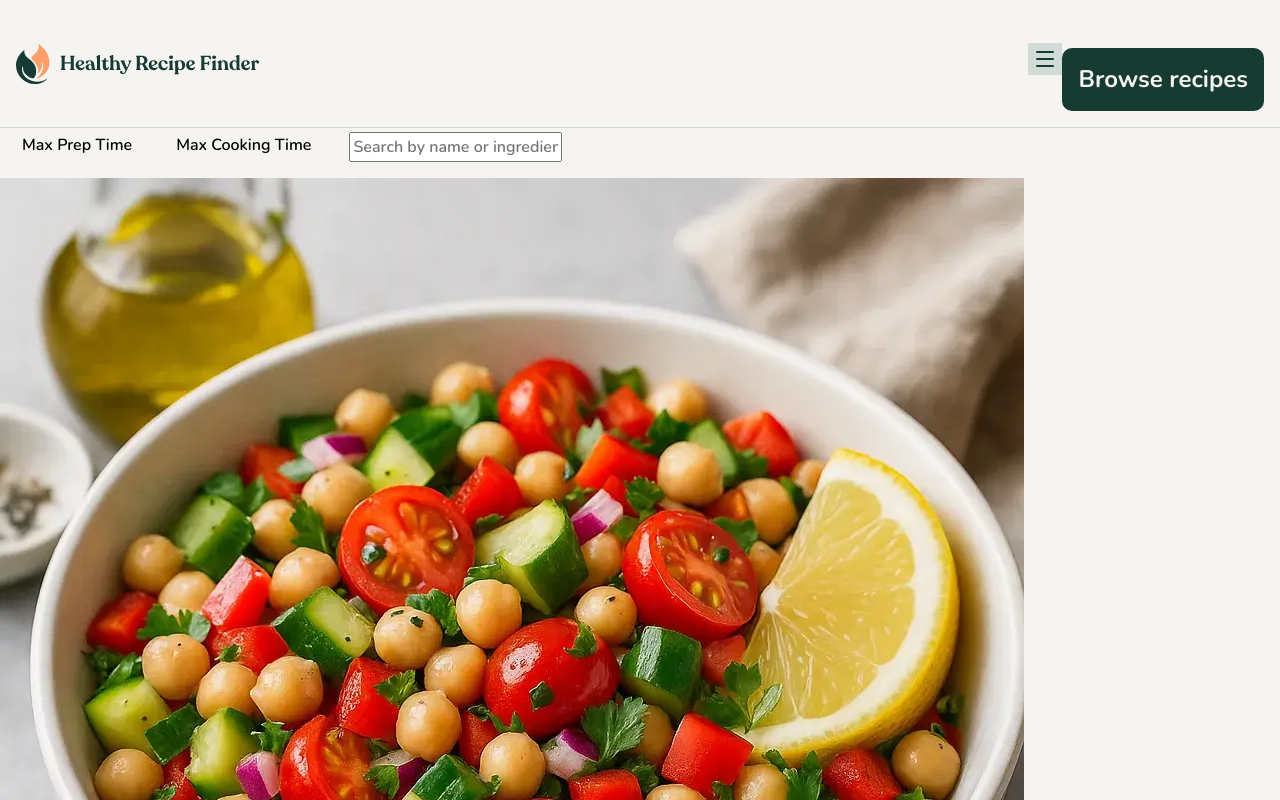
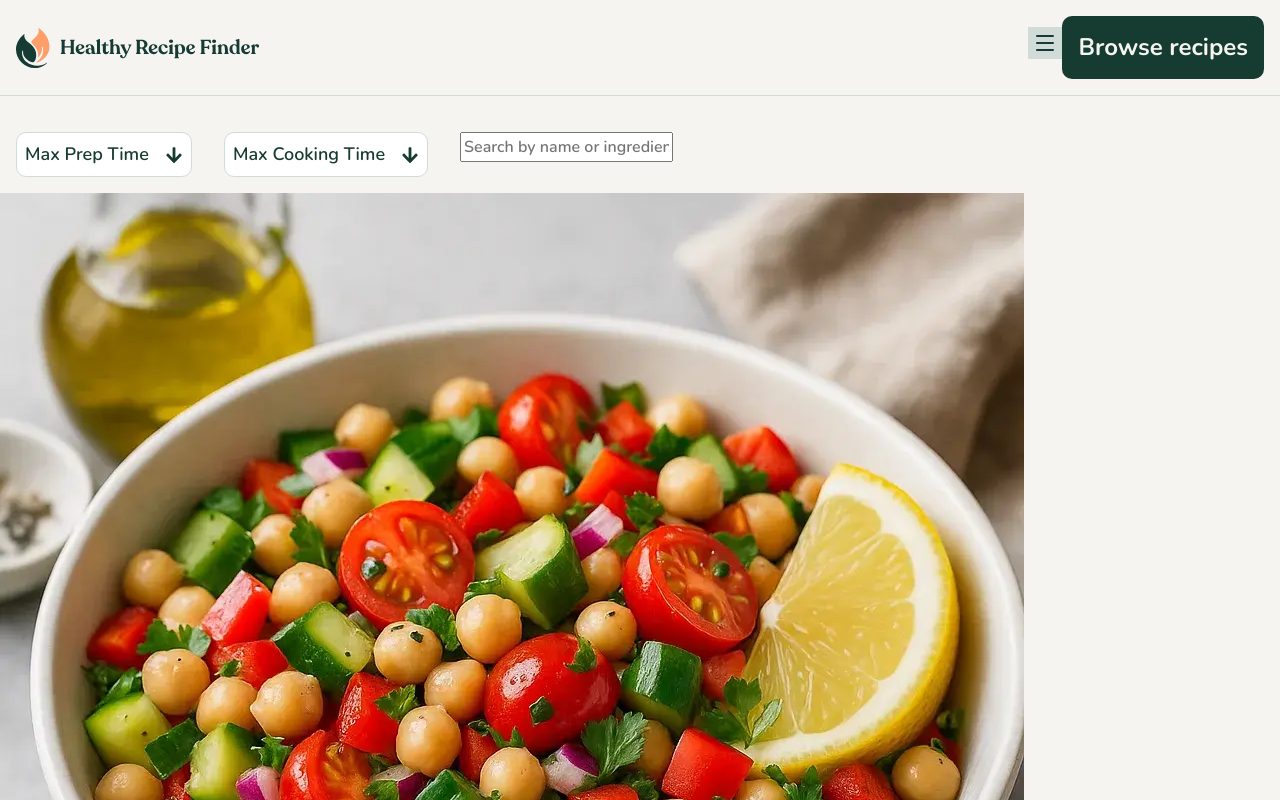
Before and after one commit to cgojk/HealthyMeals, a React (Vite) app: page /recipes in a window 1280 px wide. Shown: the top 800 px of the page. Built offline with nearby package versions, Linux system fonts and the light colour scheme; a web font is replaced by a local one.

Commit message:
styling menus

```diff
--- a/src/components/UI/ButtonRecipes.jsx
+++ b/src/components/UI/ButtonRecipes.jsx
@@ -1,16 +1,31 @@
 import React from "react"
 import classnames from "classnames";
+import { FaArrowDown } from 'react-icons/fa';
 
-export default function ButtonRecipes ({children, className, size, ...rest}){
+export default function ButtonRecipes
+({children,
+     className,
+      size,
+
+      showArrow = false,
+        arrowOpen = false,
+       ...rest}){
 
 
-    let sizeClass = size && `button-recipes--${size}`;
+  const allClasses = classnames(  size && `button-recipes--${size}`, className);
 
 
-    const allClasses = classnames(sizeClass, className)
+
+
+
+
     return (
         <button className={allClasses} {...rest}>
             {children}
+            {showArrow && <FaArrowDown
+                className={arrowOpen ? 'arrow arrow-open' : 'arrow'}
+             />}
+
         </button>
     )
 }
--- a/src/components/UI/ChoicesDropdownMenu.jsx
+++ b/src/components/UI/ChoicesDropdownMenu.jsx
@@ -3,11 +3,6 @@ import MenuButton from "./MenuButton"
 import MenuDropdown from "./MenuDropdown"
 import MenuItem from "./MenuItem"
 import React from "react"
-
-
-
-
-
 
 
 
@@ -21,7 +16,7 @@ export default function ChoicesDropdownMenu({onChange}) {
 
     return (
         <Menu>
-            <MenuButton>Max Prep Time</MenuButton>
+            <MenuButton showArrow={true}>Max Prep Time</MenuButton>
                 <div>
             <MenuDropdown>
                 {items.map((item, index) => (
--- a/src/components/UI/MenuButton.jsx
+++ b/src/components/UI/MenuButton.jsx
@@ -1,11 +1,15 @@
 import React from "react"
 import ButtonRecipes from "./ButtonRecipes"
 import {MenuContext} from "./Menu"
+
 
 export default function MenuButton({ children}) {
     const { toggle, open, menuId } = React.useContext(MenuContext)
     return (
         <ButtonRecipes
+        className="menu-button"
+       showArrow={true}
+       arrowOpen={open}
         onClick={toggle}
         aria-expanded={open}
         aria-haspopup="true"
--- a/src/pages/recipes.jsx
+++ b/src/pages/recipes.jsx
@@ -87,8 +87,9 @@ console.log("Prep:", selectedPrepTime);
 console.log("Query:", query);
 
 
+console.log("FILTERED RESULTS:", filteredRecipes);
 
-
+ console.log("COUNT:", filteredRecipes.length);
 
   return (
     <>
--- a/src/styles/_base.scss
+++ b/src/styles/_base.scss
@@ -81,35 +81,7 @@ main{
     }
 }
 
-.button-recipes{
-     display: inline-block;
 
-         margin-top: var(--spacing-400);
-        background-color: var(--neutral-900);
-        font: var(--font-4);
-        color: var(--neutral-100);
-        padding:var(--spacing-200);
-        border-radius: var(--radius-10);
-        transition: background-color 0.3s ease;
-
-
-        .button-recipes:hover {
-            opacity:0.5;
-
-    }
-
-    .button-recipes--medium{
-        padding:var(--spacing-150) var(--spacing-300);
-    }
-    .button-recipes--large{
-        padding:var(--spacing-200) var(--spacing-400);
-    }
-    .button-recipes--small{
-        padding:var(--spacing-100) var(--spacing-200);
-    }
-
-
-}
 
 .hero__image{
     margin-top:var(--spacing-500);
@@ -411,6 +383,35 @@ main{
 
 // drpopdown menu styles
 
+.button-recipes{
+    display: inline-flex;
+    align-items: center;
+    background-color: var(--neutral-900);
+    color: var(--neutral-100);
+    font: var(--font-4);
+    padding:var(--spacing-200);
+    border-radius: var(--radius-10);
+    transition: background-color 0.3s ease;
+    border:none;
+    cursor:pointer;
+
+    &:hover {
+        opacity:0.5;
+    }
+}
+
+
+
+   .dropdown__menu--prepTime{
+    display:flex;
+    gap:var(--spacing-400);
+
+   }
+
+
+
+
+
 
 .menu {
     position: relative;
@@ -419,6 +420,13 @@ main{
 
 .menu-button {
     background-color: white;
+    display:flex;
+    align-items:center;
+    justify-content:center;
+    gap:var(--spacing-200);
+    padding:var(--spacing-050) var(--spacing-100);
+    border-radius: var(--radius-10);
+    border:1px solid var(--neutral-300);
 }
 
 .menu-dropdown {
--- a/src/styles/_recipes.scss
+++ b/src/styles/_recipes.scss
@@ -10,54 +10,146 @@
 }
 .dropdown-menu {
   position: relative;
+  .dropdown-toggle {
+    background-color: var(--neutral-900);
+    color: var(--neutral-100);
+    font: var(--font-4);
+    padding:var(--spacing-200);
+    border-radius: var(--radius-10);
+    transition: background-color 0.3s ease;
+    display:flex;
+    align-items:center;
+    justify-content:center;
+    width:100%;
+    border:none;
+
+    &:hover {
+        opacity:0.5;
+    }
+  }
+}
+.arrow {
+  transition: transform 0.3s ease;
 }
 
-/* Style the dropdown button */
-.dropdown-toggle {
-  background-color: var(--neutral-0);
-  color: var(--neutral-900);
-   font: var(--font-5);
-   display:flex;
-    align-items:center;
-    padding:var(--spacing-100);
-    justify-content:center;
-       width:100%;
-    border: none;
-   border-radius: var(--radius-6);
-  cursor: pointer;
+.arrow-open {
+  transform: rotate(180deg);
 }
 
-/* Dropdown content */
-.dropdown-menu__list {
-  display: none;
-  position: absolute;
-  background-color: #f9f9f9;
-  min-width: 200px;
-  box-shadow: 0px 8px 16px 0px rgba(0,0,0,0.2);
-  z-index:1000;
-  padding: var(--spacing-200);
+
+// /* Dropdown content */
+// .dropdown-menu__list {
+//   display: none;
+//   position: absolute;
+//   background-color: #f9f9f9;
+//   min-width: 200px;
+//   box-shadow: 0px 8px 16px 0px rgba(0,0,0,0.2);
+//   z-index:1000;
+//   padding: var(--spacing-200);
 
 
-/* Links inside dropdown content */
- a {
-  color: black;
-  padding: 12px 16px;
-  text-decoration: none;
-  display: block;
+// /* Links inside dropdown content */
+//  a {
+//   color: black;
+//   padding: 12px 16px;
+//   text-decoration: none;
+//   display: block;
+// }
+
+// /* Change color of dropdown links on hover */
+// .dropdown-menu__list a:hover {
+//   background-color: #f1f1f1
+// }
+// }
+
+// /* Show the dropdown content on hover */
+// .dropdown-menu:hover .dropdown-menu__list {
+//   display: block;
+// }
+
+// /* Change background color of dropdown button on hover */
+// .dropdown-menu:hover .dropdown-toggle {
+//   background-color: var(--neutral-100);
+// }
+
+
+
+// drpopdown menu styles
+
+.button-recipes{
+    display: inline-flex;
+    align-items: center;
+    background-color: var(--neutral-900);
+    color: var(--neutral-100);
+    font: var(--font-4);
+    padding:var(--spacing-200);
+    border-radius: var(--radius-10);
+    transition: background-color 0.3s ease;
+    border:none;
+    cursor:pointer;
+
+    &:hover {
+        opacity:0.5;
+    }
 }
 
-/* Change color of dropdown links on hover */
-.dropdown-menu__list a:hover {
-  background-color: #f1f1f1
-}
+
+
+   .dropdown__menu--prepTime{
+    display:flex;
+    gap:var(--spacing-400);
+
+   }
+
+
+
+
+
+
+.menu {
+    position: relative;
+    display: inline-block;
 }
 
-/* Show the dropdown content on hover */
-.dropdown-menu:hover .dropdown-menu__list {
-  display: block;
+.menu-button {
+    background-color: var(--neutral-0);
+    display:flex;
+    align-items:center;
+    justify-content:center;
+    gap:var(--spacing-200);
+    padding:var(--spacing-100);
+    border-radius: var(--radius-10);
+    border:1px solid var(--neutral-300);
+
+    font: var(--font-7);
+    color: var(--neutral-900);
 }
 
-/* Change background color of dropdown button on hover */
-.dropdown-menu:hover .dropdown-toggle {
-  background-color: var(--neutral-100);
+.menu-dropdown {
+    position: absolute;
+    left: 0;
+    margin-top: 3px;
+    width:100%;
+    background-color: var(--neutral-0);
+    background-color: var(--neutral-0);
 }
+
+.menu-item {
+    color: var(--neutral-900);
+    font: var(--font-7);
+    padding: var(--spacing-100);
+    cursor: pointer;
+    min-width: 100px;
+    display: flex;
+    justify-content: center;
+    align-items: center;
+    user-select: none;
+}
+
+.menu-item:hover {
+    background-color: whitesmoke;
+}
+
+.menu-item:not(:last-child) {
+    border-bottom: 1px solid #6B7280;
+}
```
